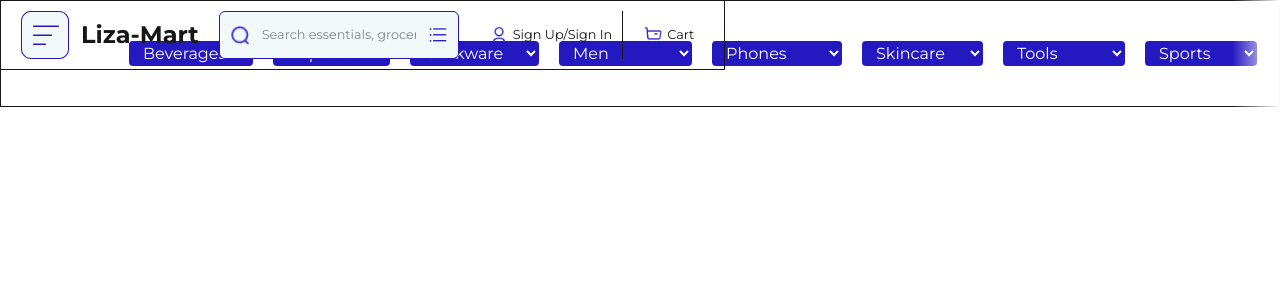
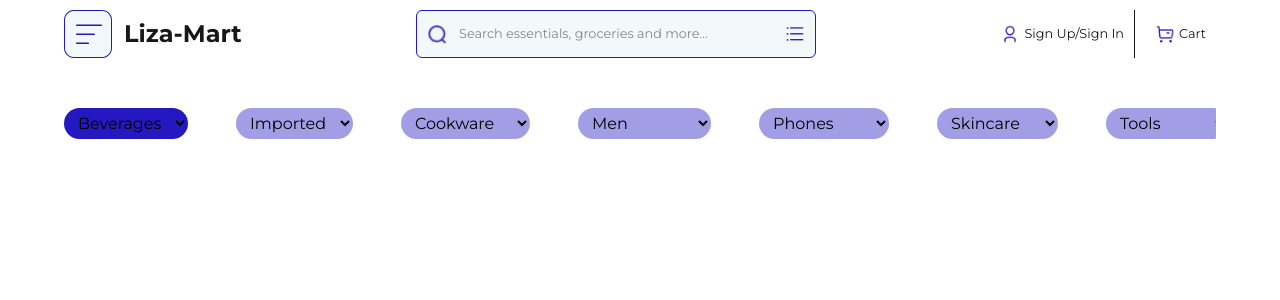
Before and after one commit to TheEldaps/Liza-Commerce, a Next.js app: page / in a window 1280 px wide. Shown: the top 300 px of the page. Built offline with nearby package versions, Linux system fonts and the light colour scheme.

Commit message:
Style:Add state to categorysection

```diff
--- a/app/components/Homepage/CategoryList.tsx
+++ b/app/components/Homepage/CategoryList.tsx
@@ -1,9 +1,15 @@
+"use client";
 import CategoryMaker from "./CategoryMaker";
+import { useState } from "react";
 
 export default function CategoryList() {
+  const [selected, setSelected] = useState(1);
   return (
-    <section className="py-[40px] px-[10%] flex gap-5 items-center border overflow-x-scroll scrollbar-hide scroll-smooth">
+    <section className=" w-[90%] mx-auto flex  items-center gap-5 lg:gap-12 overflow-x-scroll scrollbar-hide scroll-smooth">
       <CategoryMaker
+        id={1}
+        selected={selected === 1}
+        setSelected={setSelected}
         title="Groceries"
         options={[
           "Beverages",
@@ -18,6 +24,9 @@ export default function CategoryList() {
       />
 
       <CategoryMaker
+        id={2}
+        selected={selected === 2}
+        setSelected={setSelected}
         title="Premium fruits"
         options={[
           "Imported",
@@ -31,6 +40,9 @@ export default function CategoryList() {
       />
 
       <CategoryMaker
+        id={3}
+        selected={selected === 3}
+        setSelected={setSelected}
         title="Home and kitchen"
         options={[
           "Cookware",
@@ -44,6 +56,9 @@ export default function CategoryList() {
       />
 
       <CategoryMaker
+        id={4}
+        selected={selected === 4}
+        setSelected={setSelected}
         title="Fashion"
         options={[
           "Men",
@@ -57,6 +72,9 @@ export default function CategoryList() {
       />
 
       <CategoryMaker
+        id={5}
+        selected={selected === 5}
+        setSelected={setSelected}
         title="Electronics"
         options={[
           "Phones",
@@ -70,11 +88,17 @@ export default function CategoryList() {
       />
 
       <CategoryMaker
+        id={6}
+        selected={selected === 6}
+        setSelected={setSelected}
         title="Beauty"
         options={["Skincare", "Makeup", "Hair", "Fragrance", "Body", "Men"]}
       />
 
       <CategoryMaker
+        id={7}
+        selected={selected === 7}
+        setSelected={setSelected}
         title="Home improvement"
         options={[
           "Tools",
@@ -88,6 +112,9 @@ export default function CategoryList() {
       />
 
       <CategoryMaker
+        id={8}
+        selected={selected === 8}
+        setSelected={setSelected}
         title="Sports, toys & luggage"
         options={[
           "Sports",
--- a/app/components/Homepage/CategoryMaker.tsx
+++ b/app/components/Homepage/CategoryMaker.tsx
@@ -1,17 +1,28 @@
-import React from "react";
+"use client";
 
 export default function CategoryMaker({
   title,
   options,
+  selected,
+  setSelected,
+  id,
 }: {
+  selected: boolean;
+  setSelected: any;
   title: string;
   options: string[];
+  id: number;
 }) {
   return (
     <select
       name={title}
       id={title}
-      className="bg-[#2418c0] font-[montserrat] text-[white] rounded-sm px-[10px] py-[2px]"
+      className={` font-[montserrat] text-[black] rounded-2xl px-[10px] py-[5px] hover:bg-[#2318c033] cursor-pointer ${
+        selected ? "bg-[#2418c0]" : "bg-[#2318c06b]"
+      } `}
+      onClick={() => {
+        setSelected(id);
+      }}
       style={{
         backgroundPosition: "right 0.8rem center", // 👈 push the arrow 5% inward
       }} // 👈 push the arrow 5% inward
--- a/app/components/Homepage/Nav.tsx
+++ b/app/components/Homepage/Nav.tsx
@@ -8,14 +8,14 @@ import CartIcon from "../../../public/CartIcon.png";
 
 export default function Nav() {
   return (
-    <section className="flex justify-between px-[20px] py-[10px] sm:gap-5 border max-w-[90%] m-auto fixed">
+    <section className="flex justify-between py-[10px] sm:gap-5 w-[90%] m-auto sticky mb-[20px] md:mb-[40px]">
       <div className="flex items-center gap-3">
         <Image src={Logo} width="48" height="48" alt="Platform Logo" />
         <h2 className="text-[1.5rem] font-bold font-[montserrat]">Liza-Mart</h2>
       </div>
 
       {/* Search section */}
-      <div className="hidden sm:flex gap-3 justify-between items-center border border-[#2418c0] px-[10px] rounded-md flex-1 max-w-[400px] bg-[#F3F9FB] hover:border-[#2318c051] hover:bg-[#f3f9fb97] ">
+      <div className="hidden md:flex gap-3 justify-between items-center border border-[#2418c0] px-[10px] rounded-md flex-1 max-w-[400px] bg-[#F3F9FB] hover:border-[#2318c051] hover:bg-[#f3f9fb97] ">
         <Image
           src={SearchIcon}
           width="20"
```
